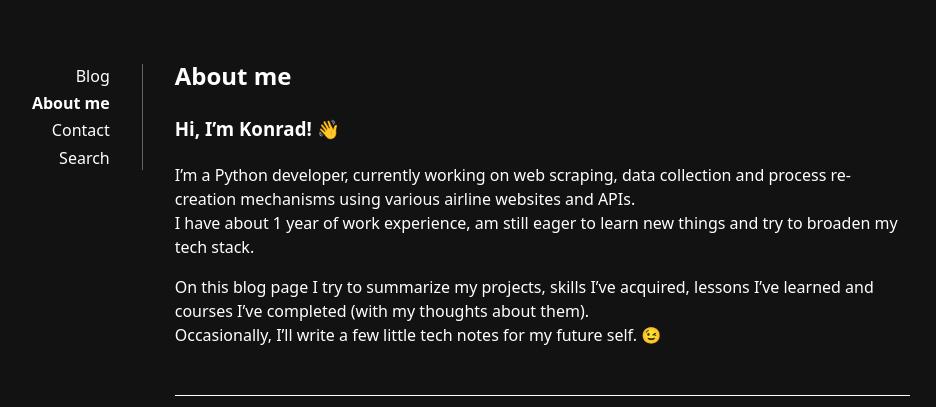
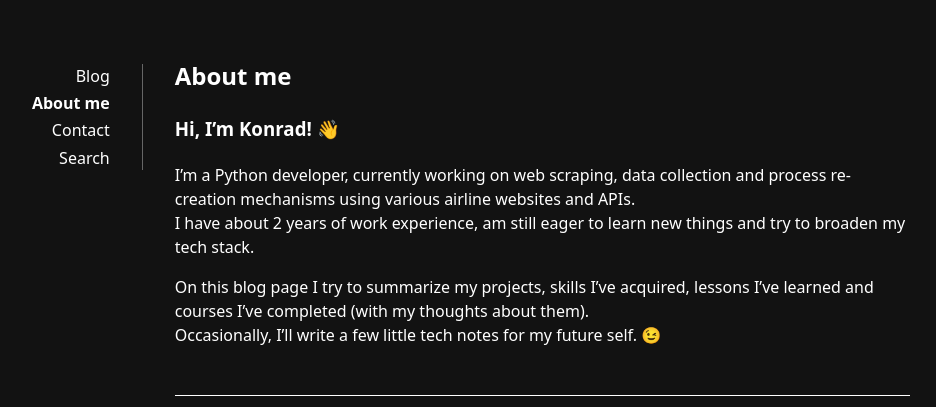
Before and after one commit to konradrydzak/konradrydzak.github.io, a Jekyll site: the page built from docs/_pages/about.md, in a window 1280 px wide. Shown: the top 407 px of the page, without its empty margins (178-1114 px from the left). Built offline with Jekyll 4.4.1, drawn with Linux system fonts in a browser that asks for light colours.

Commit message:
Update years of experience, and style of some README sentences

```diff
--- a/docs/_pages/about.md
+++ b/docs/_pages/about.md
@@ -6,7 +6,7 @@ title: About me
 ### Hi, I'm Konrad! 👋
 
 I'm a Python developer, currently working on web scraping, data collection and process re-creation mechanisms using various airline websites and APIs.
-I have about 1 year of work experience, am still eager to learn new things and try to broaden my tech stack.
+I have about 2 years of work experience, am still eager to learn new things and try to broaden my tech stack.
 
 On this blog page I try to summarize my projects, skills I've acquired, lessons I've learned and courses I've completed (with my thoughts about them).
 Occasionally, I'll write a few little tech notes for my future self. 😉
```
Also changed, not shown: README.md.
